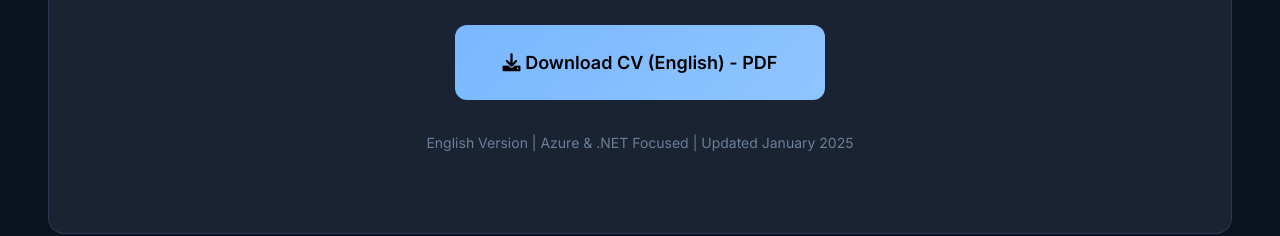
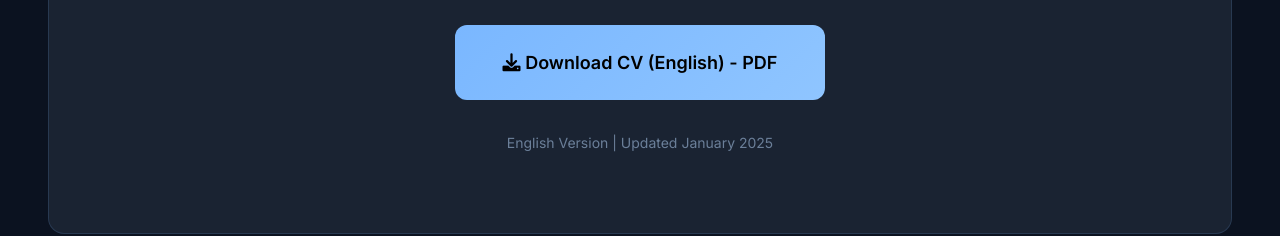
Before and after one commit to jcuberogit/portfolio, a plain HTML site: page index.html in a window 1280 px wide. Shown: the part 8960-9196 px from the top of the page. Drawn offline with Linux system fonts and the light colour scheme; a script that the page names is missing.

Commit message:
Remove 'Azure & .NET Focused' text from CV download section

```diff
--- a/index.html
+++ b/index.html
@@ -1096,7 +1096,7 @@
                             document.body.removeChild(link);
                         });
                     </script>
-                    <p class="cv-info">English Version | Azure & .NET Focused | Updated January 2025</p>
+                    <p class="cv-info">English Version | Updated January 2025</p>
                 </div>
             </div>
         </section>
```
